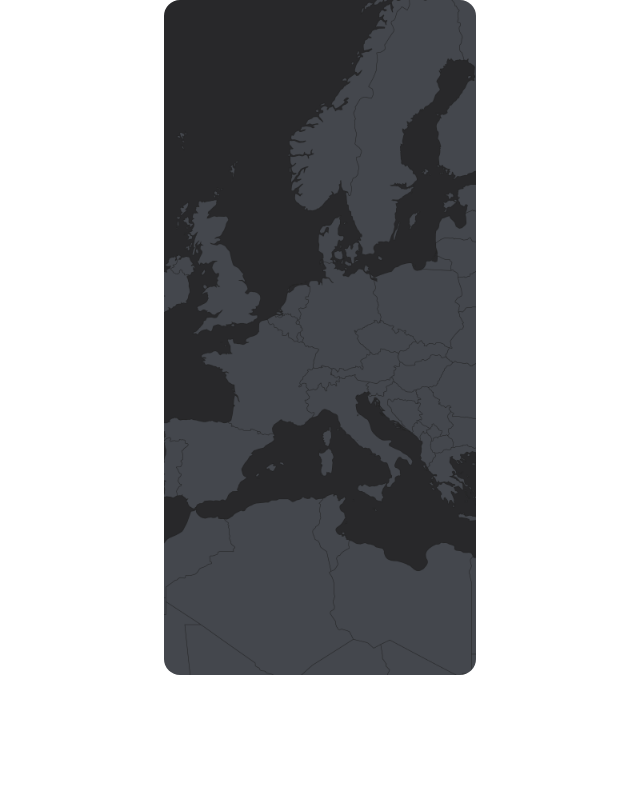
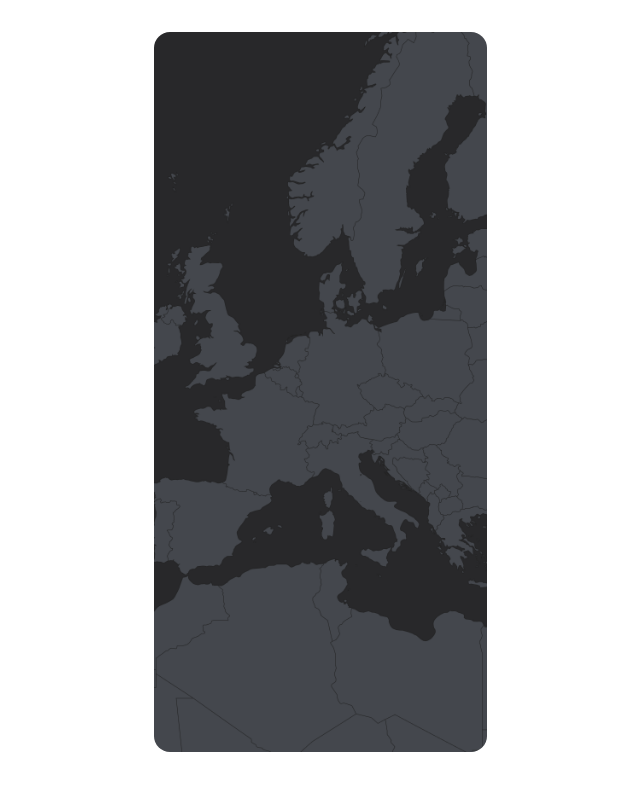
Before and after one commit to annafreri/color-picker, a React (Vite) app: page / in a window 1280 px wide. Shown: the top 790 px of the page, without its empty margins (320-960 px from the left). Built offline with nearby package versions, Linux system fonts and the light colour scheme.

Commit message:
fix: change canvas width and height and padding

```diff
--- a/src/App.tsx
+++ b/src/App.tsx
@@ -16,6 +16,7 @@ function App() {
 
   return (
     <div className="relative">
+      <div className='m-8'>
         <MapOfPeople onCollision={handleCollision} />
         {hasCollided && (
           <div className="select-none absolute bottom-4 w-1/4 left-1/2 -translate-x-1/2 text-black bg-white pt-4 pb-8 rounded-lg shadow-lg flex flex-col items-center justify-center gap-4">
@@ -30,6 +31,7 @@ function App() {
           </div>
         )}
       </div>
+    </div>
   );
 }
 
--- a/src/components/MapOfPeople.tsx
+++ b/src/components/MapOfPeople.tsx
@@ -249,11 +249,16 @@ export const MapOfPeople: React.FC<MapOfPeopleProps> = ({ onCollision }) => {
     setDraggedCircle(null);
   };
 
+  const canvasHeight = window.innerHeight - 80 || 766;
+  const canvasWidth = canvasHeight / 2.16;
+
   return (
     <canvas
       ref={canvasRef}
-      width={390 * 0.8}
-      height={844 * 0.8}
+      // width={390 * 0.8}
+      // height={844 * 0.8}
+      width={canvasWidth}
+      height={canvasHeight}
       className="m-auto bg-white rounded-2xl touch-none"
       style={{
         background: 'url("/map.png")',
```
Lines whose indentation alone changed are shown as unchanged.
